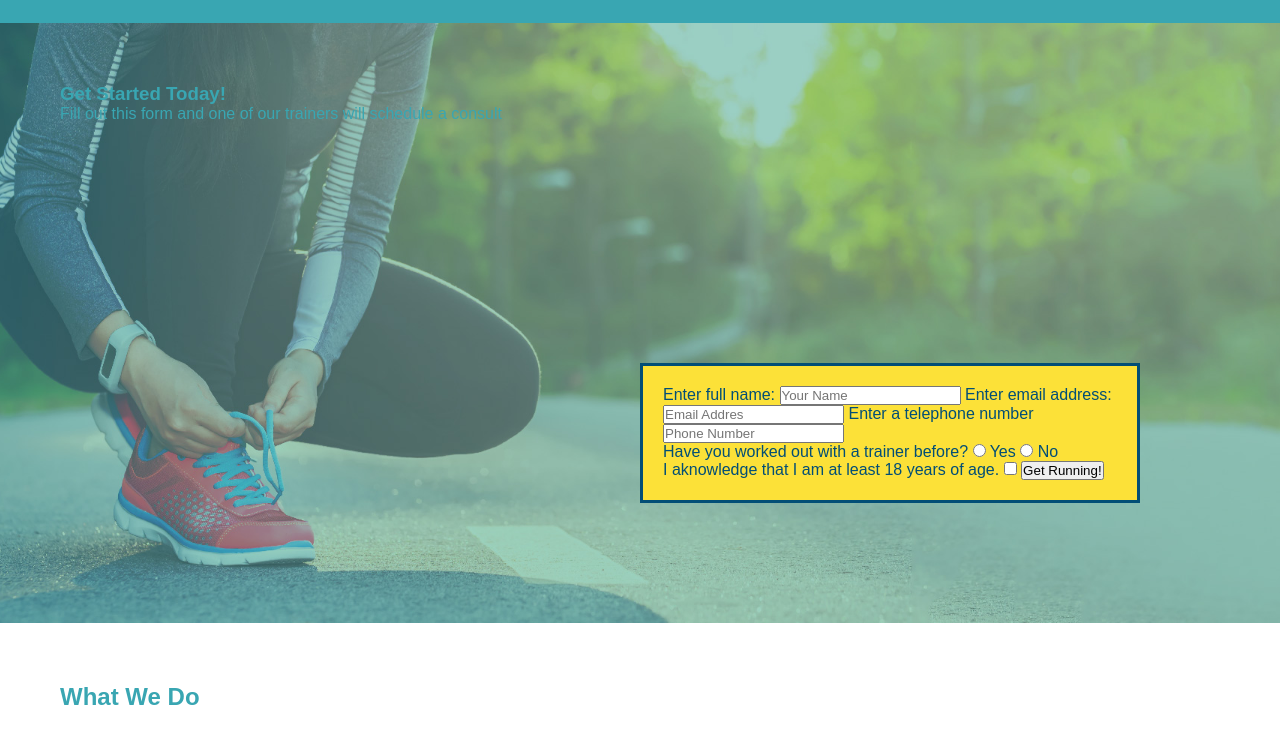
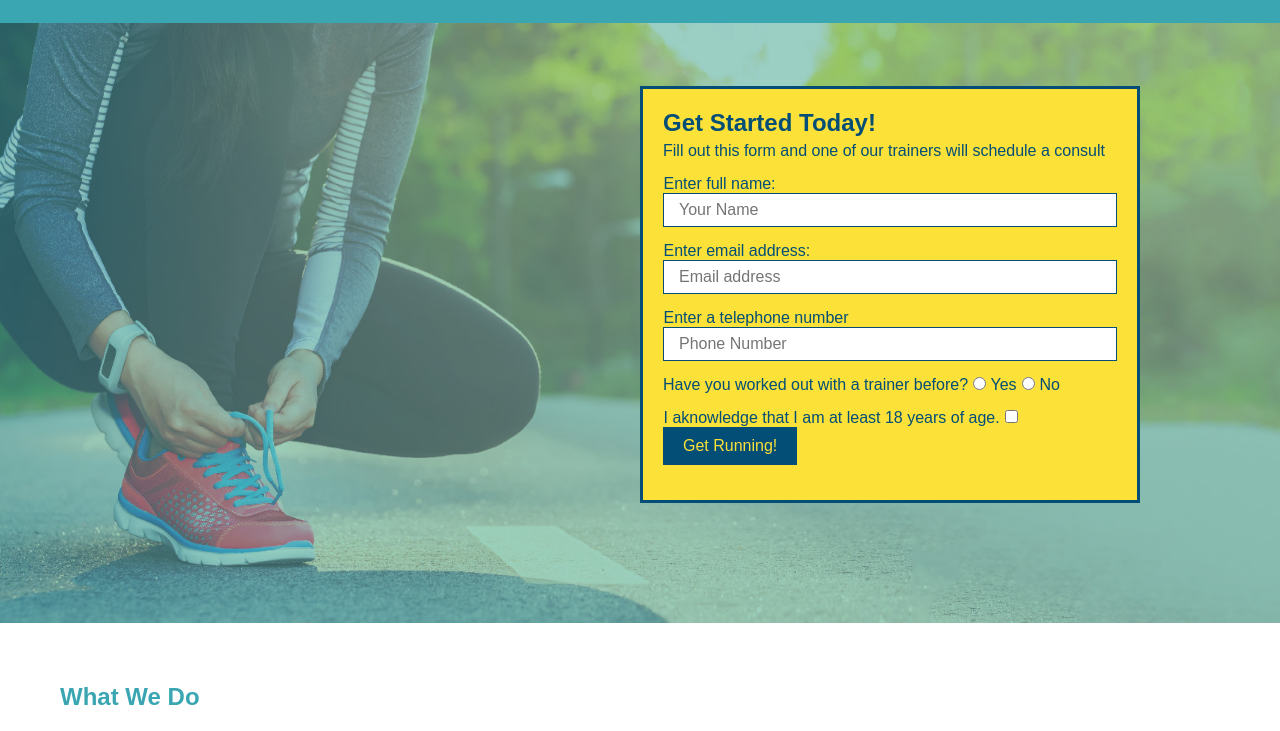
Before and after one commit to wlowrimore/Run-Buddy, a plain HTML site: page index.html in a window 1280 px wide. Shown: the part 69-800 px from the top of the page. Drawn offline with Linux system fonts and the light colour scheme.

Commit message:
styling button

```diff
--- a/assets/css/style.css
+++ b/assets/css/style.css
@@ -31,6 +31,7 @@ header nav {
   float: right;
   margin: 7px 0;
 }
+
 
 header nav ul li {
   display: inline;
@@ -87,3 +88,39 @@ section {
   bottom: 120px;
   right: 140px;
 }
+
+.hero-form h3 {
+  font-size: 24px;
+  margin: 0px;
+}
+
+.hero-form p {
+  margin: 5px 0px 15px 0px;
+}
+
+.form-input{
+  border: 1px solid #024e76;
+  display: block;
+  padding: 7px 15px;
+  font-size: 16px;
+  color: #024e76;
+  width: 100%;
+  margin-bottom: 15px;
+}
+
+.hero-form label {
+  margin: 0.5px;
+}
+
+.hero-form button {
+  color: #fce138;
+  background-color: #024e76;
+  border: none;
+  padding: 10px 20px;
+  font-size: 16px;
+}
+
+
+
+
+}
--- a/index.html
+++ b/index.html
@@ -37,18 +37,21 @@
   </header>
    <!-- hero/jumbotron -->
    <section class= "hero">
-     <div>
+    <div class= "hero-form">
        <h3>Get Started Today!</h3>
        <p>Fill out this form and one of our trainers will schedule a consult</p>
     <!--form element-->
-    <div class= "hero-form">
+
        <form>
          <label for= "name">Enter full name:</label>
-         <input type= "text" placeholder="Your Name" name ="name" id ="name"/>
+         <input type= "text" placeholder="Your Name" name ="name" id ="name" class= "form-input"/>
+
          <label for= "email">Enter email address:</label>
-         <input type= "email" placeholder="Email Addres" email="email" id ="email"/>
+         <input type= "email" placeholder="Email address" email="email" id ="email" class= "form-input"/>
+
          <label for= "phone">Enter a telephone number</label>
-         <input type= "tel" placeholder= "Phone Number" phone="phone" id="phone"/>
+         <input type= "tel" placeholder= "Phone Number" phone="phone" id="phone" class= "form-input"/>
+
          <p>
            Have you worked out with a trainer before?
            <input type= "radio" name ="trainer-confirm" id= "trainer-yes"/>
@@ -64,6 +67,7 @@
            <button type ="submit">
              Get Running!
            </button>
+          </p>
          </p>
        </form>
        </div>
```
